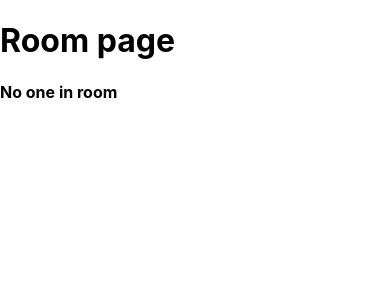
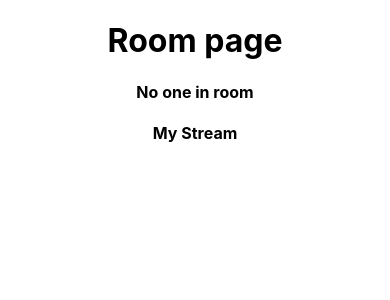
Before and after one commit to anuragK-24/Doordarshan_client, a React (Create React App) app: page /room/1 in a window 390 px wide. Shown: the top 300 px of the page. Built offline with nearby package versions, Linux system fonts and the light colour scheme; no server answers.

Commit message:
Added the style to the lobby and the room

```diff
--- a/src/screens/Lobby.jsx
+++ b/src/screens/Lobby.jsx
@@ -29,26 +29,28 @@ export default function Lobby() {
     };
   }, [socket, handleRoomJoin]);
   return (
-    <div>
+    <div style={{ textAlign: 'center', marginBottom: '20px' }}>
       <h1>Lobby</h1>
-      <form onSubmit={handleSubmit}>
+      <form style={{ fontSize:"2em", display: 'flex', flexDirection: 'column', alignItems: 'center' }} onSubmit={handleSubmit}>
         <label htmlFor="email">Email </label>
         <input
           type="email"
           id="email"
           value={email}
           onChange={(e) => setEmail(e.target.value)}
+          style={{ marginLeft: '10px' }}
         />
-        <br />
+
         <label htmlFor="room">Room Id </label>
         <input
           type="text"
           id="room"
           value={room}
           onChange={(e) => setRoom(e.target.value)}
+          style={{ marginLeft: '10px' }}
         />
-        <br />
-        <button type="submit">Join</button>
+
+        <button style={{ marginTop: '20px', padding: '10px 20px' }} type="submit">Join</button>
       </form>
     </div>
   );
--- /dev/null
+++ b/src/screens/Room.css
@@ -0,0 +1,19 @@
+.room {
+    width: 100%;
+    padding: 20px;
+}
+.View_content{
+    display: flex;
+    justify-content: space-between;
+}
+
+  /* Styles for mobile */
+  @media screen and (max-width: 480px) {
+    .room {
+      width: 100%;
+      padding: 5px;
+    }
+    .View_content{
+        display: block;
+    }
+  }
--- a/src/screens/Room.jsx
+++ b/src/screens/Room.jsx
@@ -2,6 +2,7 @@ import { useCallback, useEffect, useState } from "react";
 import { useSocket } from "../context/SocketProvider";
 import ReactPlayer from "react-player";
 import peer from "../service/peer";
+import './Room.css'
 
 export default function Room() {
   const socket = useSocket();
@@ -105,24 +106,35 @@ export default function Room() {
     handleNegotiationFinal,
   ]);
   return (
-    <div>
+    <div style={{ textAlign: "center", marginBottom: "20px" }}>
       <h1>Room page</h1>
       <h4>{remoteSocketId ? "Connected" : "No one in room"}</h4>
       {myStream && <button onClick={sendStreams}>Send Streams</button>}
       {remoteSocketId && <button onClick={handleCallUser}>Call</button>}
+
+      <div className="View_content" >
+        <h4>My Stream</h4>
         {myStream && (
           <>
-          <h1>My Stream</h1>
-          <ReactPlayer height="4em" width="4em" url={myStream} playing />
+            {/* <div style={{ borderRadius: "10px", overflow: "hidden" }}> */}
+              <ReactPlayer height="17em" width="26em" url={myStream} playing />
+            {/* </div> */}
           </>
         )}
 
         {remoteStream && (
           <>
-          <h1>Remote Stream</h1>
-          <ReactPlayer height="4em" width="4em" url={remoteStream} playing />
+            <h4>Remote Stream</h4>
+            {/* <div style={{ borderRadius: "10px", overflow: "hidden" }}> */}
+              <ReactPlayer
+                 height="17em" width="26em"
+                url={remoteStream}
+                playing
+              />
+            {/* </div> */}
           </>
         )}
       </div>
+    </div>
   );
 }
```
Lines whose indentation alone changed are shown as unchanged.
